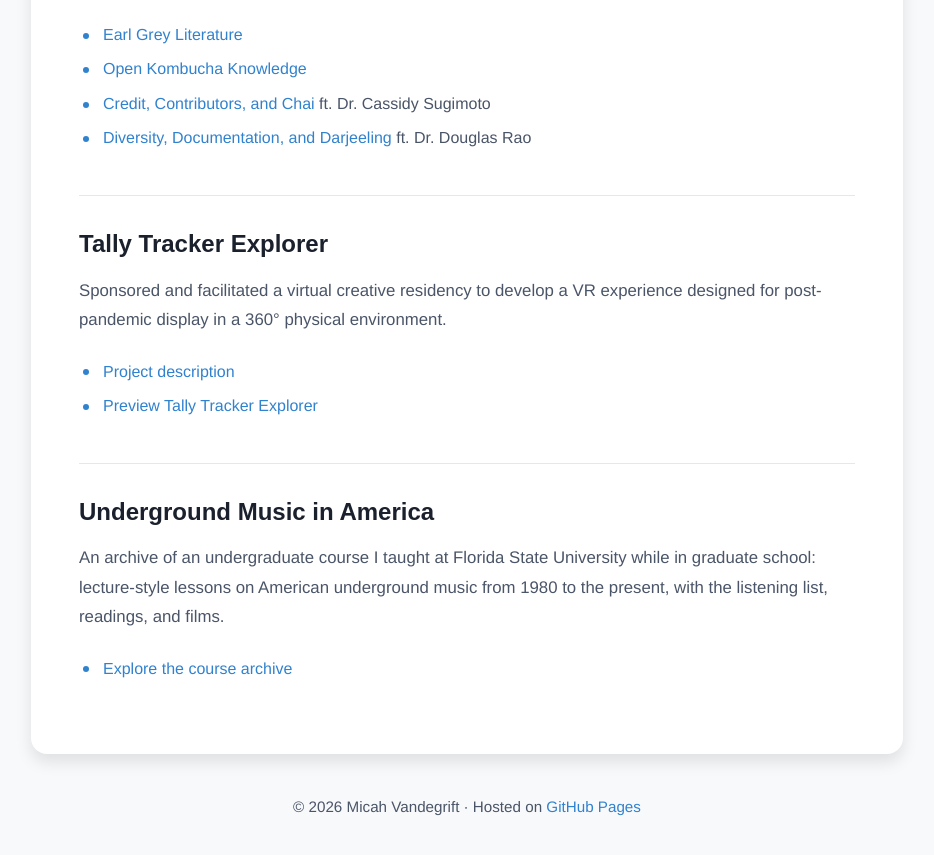
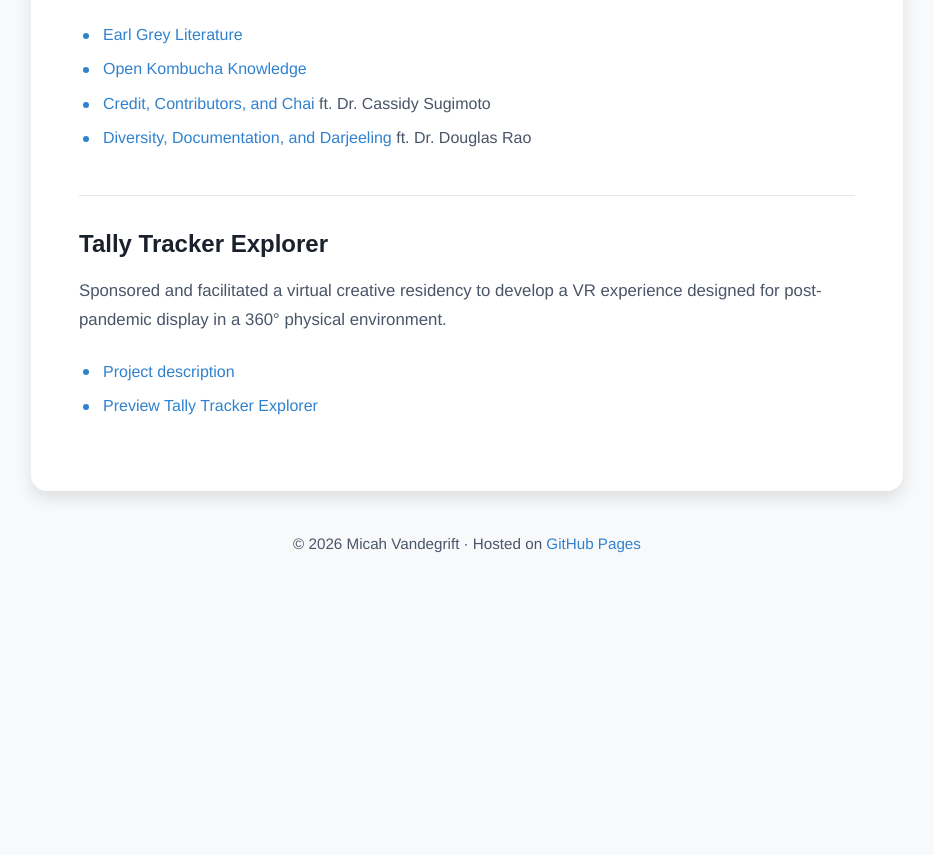
Before and after one commit to micahvandegrift/micahvandegrift.github.io, a Jekyll site: the page built from Projects.md, in a window 1280 px wide and 900 px high, scrolled down 1533 px. Shown: the top 855 px of the window, without its empty margins (173-1107 px from the left). Built offline with Jekyll 4.4.1, drawn with Linux system fonts in a browser that asks for light colours; some web fonts are replaced; our own code applies the rules of GitHub Pages for plain Markdown files; after the commit the page ends 2171 px from its top, so only the background shows below that.

Commit message:
Keep the course archive unlinked from Projects; stay hidden from search
Micah decided not to list the course on the Projects page. The noindex tag
on the course pages stays. Plan updated to match.

Co-Authored-By: Claude Sonnet 5.5 <noreply@anthropic.com>
Claude-Session: https://claude.ai/code/session_01XagBKDk34VEN15shogP9zg

```diff
--- a/Projects.md
+++ b/Projects.md
@@ -45,9 +45,3 @@ Sponsored and facilitated a virtual creative residency to develop a VR experienc
 
 * [Project description](https://www.lib.ncsu.edu/projects/tally-tracker-explorer)
 * [Preview Tally Tracker Explorer](https://www.youtube.com/watch?v=Gbm5D0nfwJs)
-
-## Underground Music in America
-
-An archive of an undergraduate course I taught at Florida State University while in graduate school: lecture-style lessons on American underground music from 1980 to the present, with the listening list, readings, and films.
-
-* [Explore the course archive](/underground-music/)
```
Also changed, not shown: docs/underground-music-plan.md (+8 -5 lines).
